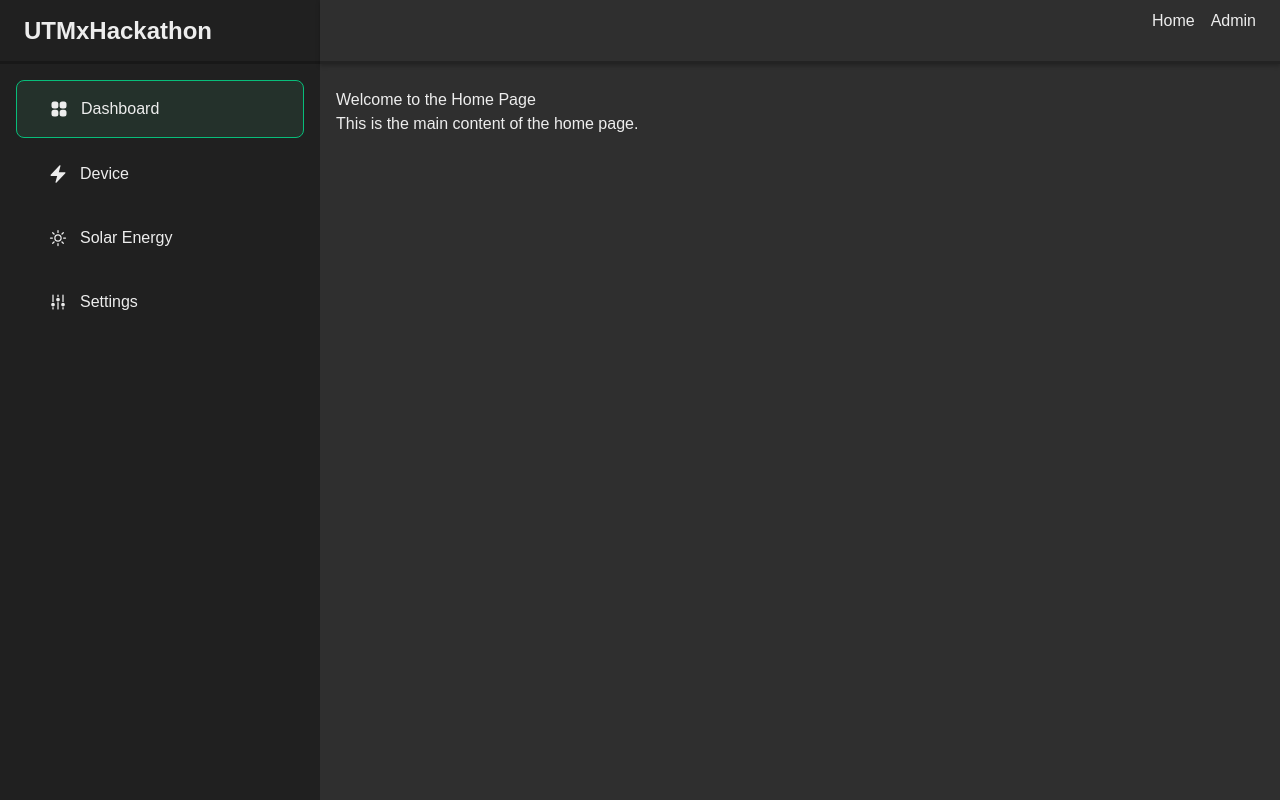
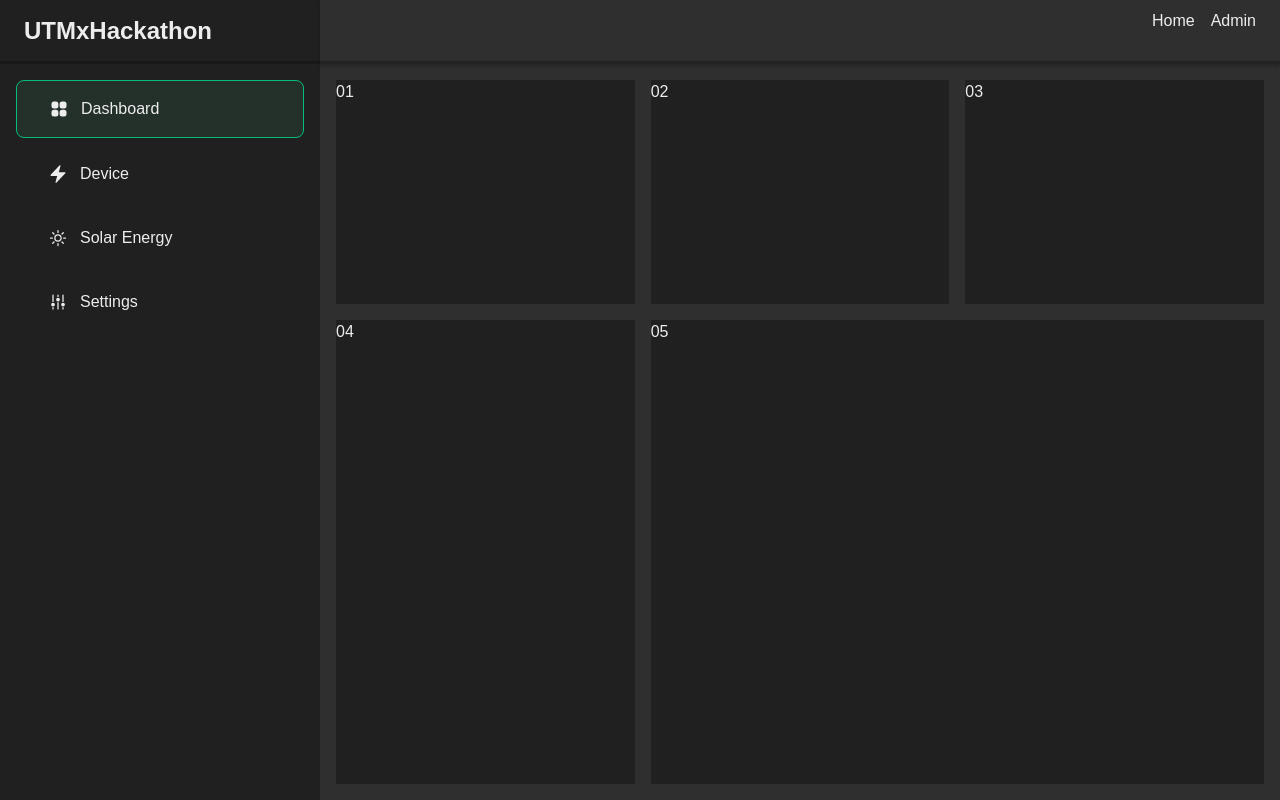
Before and after one commit to HoeZhiWan/utmhackathon25, a Next.js app: page / in a window 1280 px wide. Built offline with nearby package versions, Linux system fonts and the light colour scheme.

Commit message:
Add grid system in dashboard

```diff
--- a/app/layout.tsx
+++ b/app/layout.tsx
@@ -33,7 +33,7 @@ export default function RootLayout({
           <Sidebar />
           <div className="flex-1 flex flex-col">
             <Navbar />
-            <main className="flex-1 container mx-auto px-4 py-6 overflow-auto">
+            <main className="flex-1 container mx-auto px-4 py-4 overflow-auto">
               {children}
             </main>
           </div>
--- a/app/page.tsx
+++ b/app/page.tsx
@@ -1,8 +1,21 @@
 export default function HomePage() {
   return (
-    <div>
-      <h1>Welcome to the Home Page</h1>
-      <p>This is the main content of the home page.</p>
+    <div className="grid grid-cols-3 grid-rows-3 gap-4 h-full">
+      <div className="bg-shade-500">
+        <div>01</div>
+      </div>
+      <div className="bg-shade-500">
+        <div>02</div>
+      </div>
+      <div className="bg-shade-500">
+        <div>03</div>
+      </div>
+      <div className="row-span-2 row-start-2 bg-shade-500">
+        <div>04</div>
+      </div>
+      <div className="col-span-2 row-span-2 row-start-2 bg-shade-500">
+        <div>05</div>
+      </div>
     </div>
   );
 }
```
